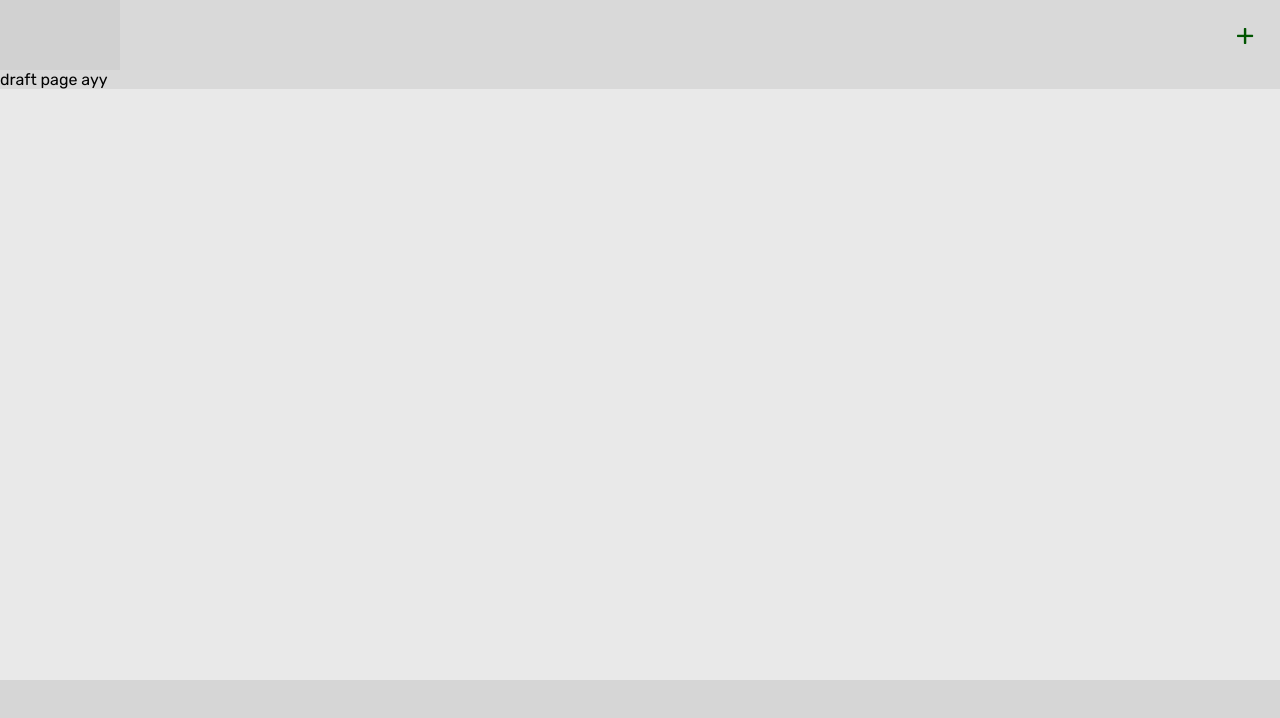
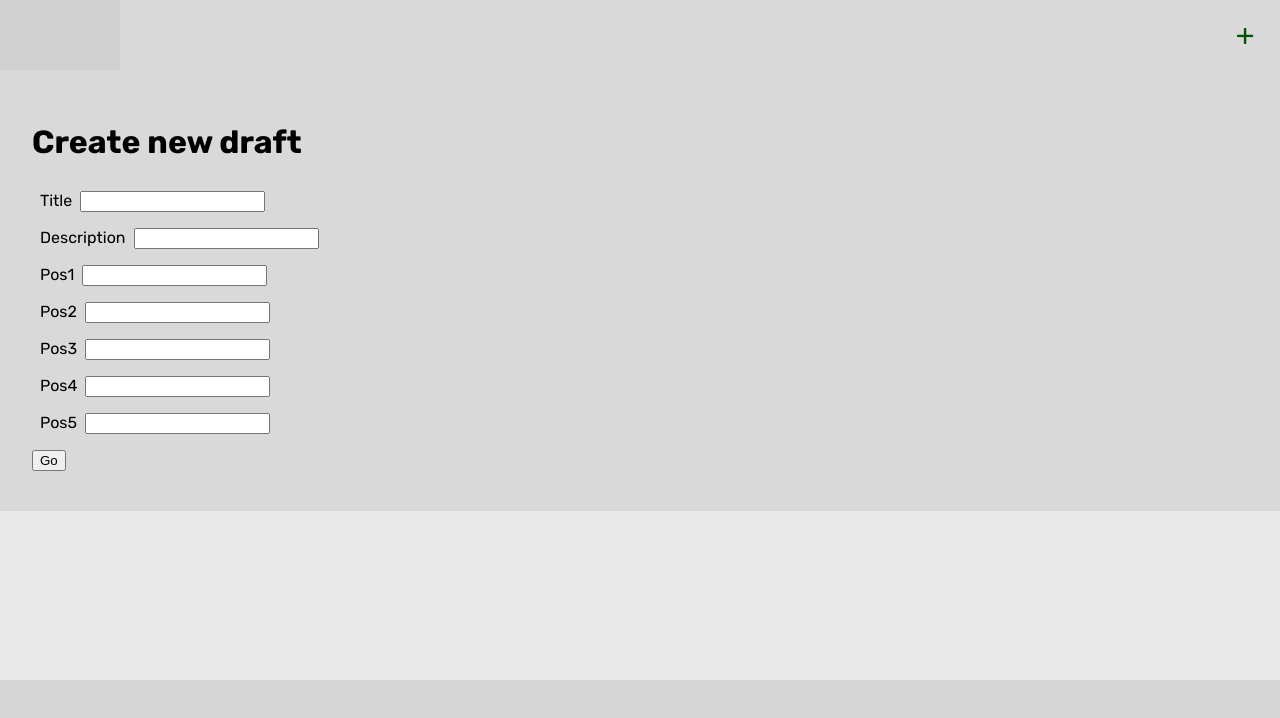
Before and after one commit to maakep/dota-drafts, a React app: page /draft/new in a window 1280 px wide. Shown: the top 718 px of the page. Built offline with nearby package versions, Linux system fonts and the light colour scheme.

Commit message:
Add placeholder draft form

```diff
--- a/frontend/src/app.jsx
+++ b/frontend/src/app.jsx
@@ -5,6 +5,7 @@ import { Header } from './components/header';
 import { CenterLayout } from './lib/Layout';
 import { Route, Switch } from 'react-router-dom';
 import { SingleDraftPage } from './components/draft-page';
+import { DraftForm } from './components/draft-form';
 
 export function App(props) {
   const { drafts } = props;
@@ -16,7 +17,7 @@ export function App(props) {
         <CenterLayout>
           <Switch>
             <Route path='/draft/new'>
-              <div>draft page ayy</div>
+              <DraftForm />
             </Route>
             <Route path='/draft/:draftId'>
               <SingleDraftPage drafts={drafts} />
--- a/frontend/src/components/draft-form.jsx
+++ b/frontend/src/components/draft-form.jsx
@@ -1,17 +1,69 @@
 import * as React from 'react';
 import { useForm } from 'react-hook-form';
+import styled from 'styled-components';
+import { Row } from '../lib/Layout';
 
 export function DraftForm() {
   const { register, handleSubmit } = useForm();
 
-  function onSubmit(d) {
-    console.log(d);
+  async function onSubmit(d) {
+    const res = await fetch('/api/draft', {
+      method: 'POST',
+      headers: {
+        'Content-Type': 'application/json',
+      },
+      body: JSON.stringify(d),
+    });
   }
 
   return (
-    <form onSubmit={handleSubmit(onSubmit)}>
-      <label>Test</label>
-      <input {...register('test')} autoComplete='off' />
-    </form>
+    <Wrapper>
+      <h1>Create new draft</h1>
+      <form onSubmit={handleSubmit(onSubmit)}>
+        <FieldRow>
+          <Label>Title</Label>
+          <input {...register('title')} autoComplete='off' />
+        </FieldRow>
+        <FieldRow>
+          <Label>Description</Label>
+          <input {...register('description')} autoComplete='off' />
+        </FieldRow>
+        <FieldRow>
+          <Label>Pos1</Label>
+          <input {...register('pos1')} autoComplete='off' />
+        </FieldRow>
+        <FieldRow>
+          <Label>Pos2</Label>
+          <input {...register('pos2')} autoComplete='off' />
+        </FieldRow>
+        <FieldRow>
+          <Label>Pos3</Label>
+          <input {...register('pos3')} autoComplete='off' />
+        </FieldRow>
+        <FieldRow>
+          <Label>Pos4</Label>
+          <input {...register('pos4')} autoComplete='off' />
+        </FieldRow>
+        <FieldRow>
+          <Label>Pos5</Label>
+          <input {...register('pos5')} autoComplete='off' />
+        </FieldRow>
+        <FieldRow>
+          <button type='submit'>Go</button>
+        </FieldRow>
+      </form>
+    </Wrapper>
   );
 }
+
+const FieldRow = styled(Row)`
+  padding: 8px 0;
+`;
+
+const Wrapper = styled.div`
+  padding: 32px;
+`;
+
+const Label = styled.label`
+  padding: 0px 8px;
+`;
--- a/frontend/src/lib/Layout.jsx
+++ b/frontend/src/lib/Layout.jsx
@@ -1,13 +1,5 @@
 import * as React from 'react';
 import styled from 'styled-components';
-
-export function Row({ children }) {
-  return <RowDiv>{children}</RowDiv>;
-}
-
-export function Column({ children }) {
-  return <ColumnDiv>{children}</ColumnDiv>;
-}
 
 export function CenterLayout({ children }) {
   return (
@@ -17,12 +9,12 @@ export function CenterLayout({ children }) {
   );
 }
 
-const RowDiv = styled.div`
+export const Row = styled.div`
   display: flex;
   flex-direction: row;
 `;
 
-const ColumnDiv = styled.div`
+export const Column = styled.div`
   display: flex;
   flex-direction: column;
 `;
```
Also changed, not shown: 1 other file (tests, documents, lock files or other folders).
